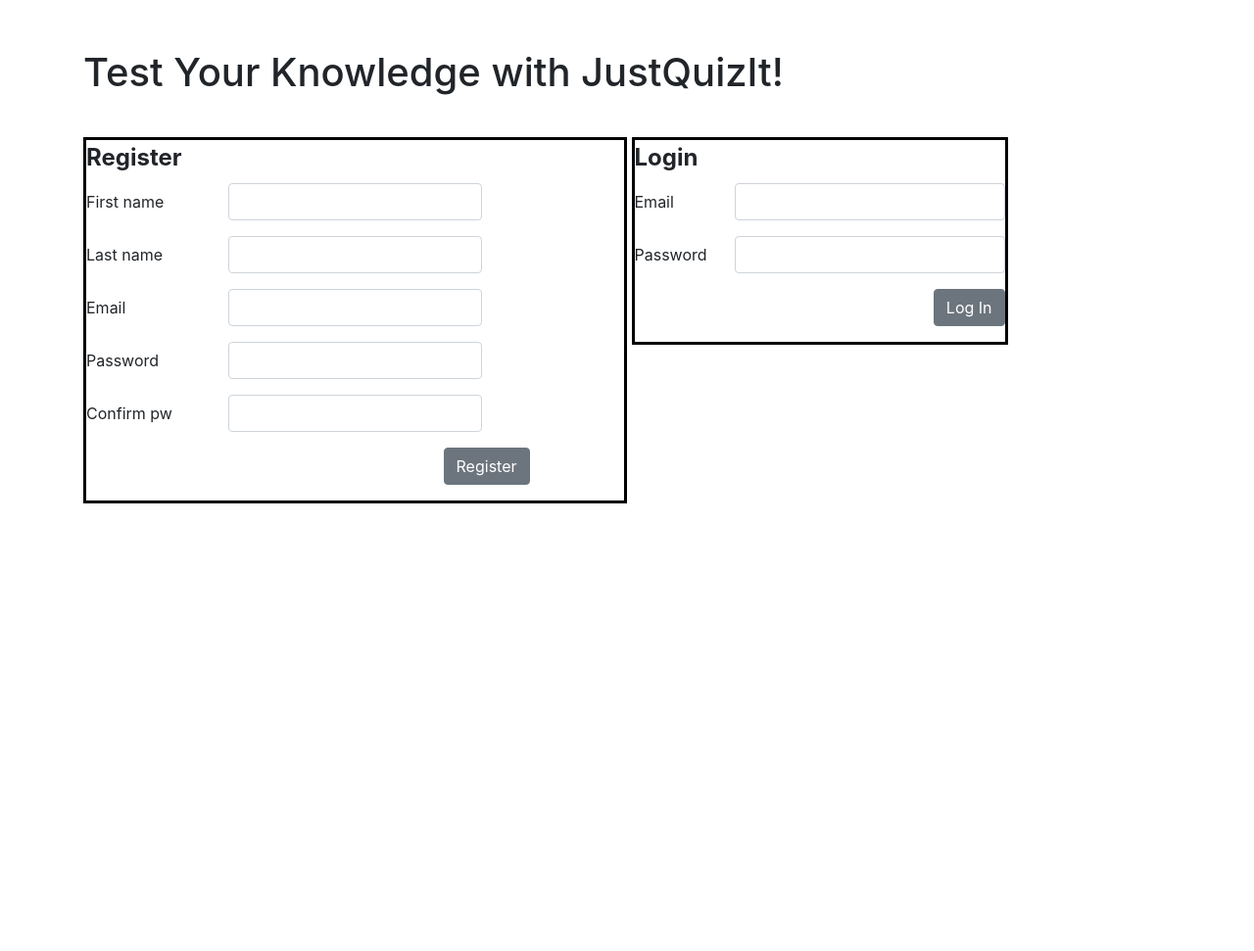
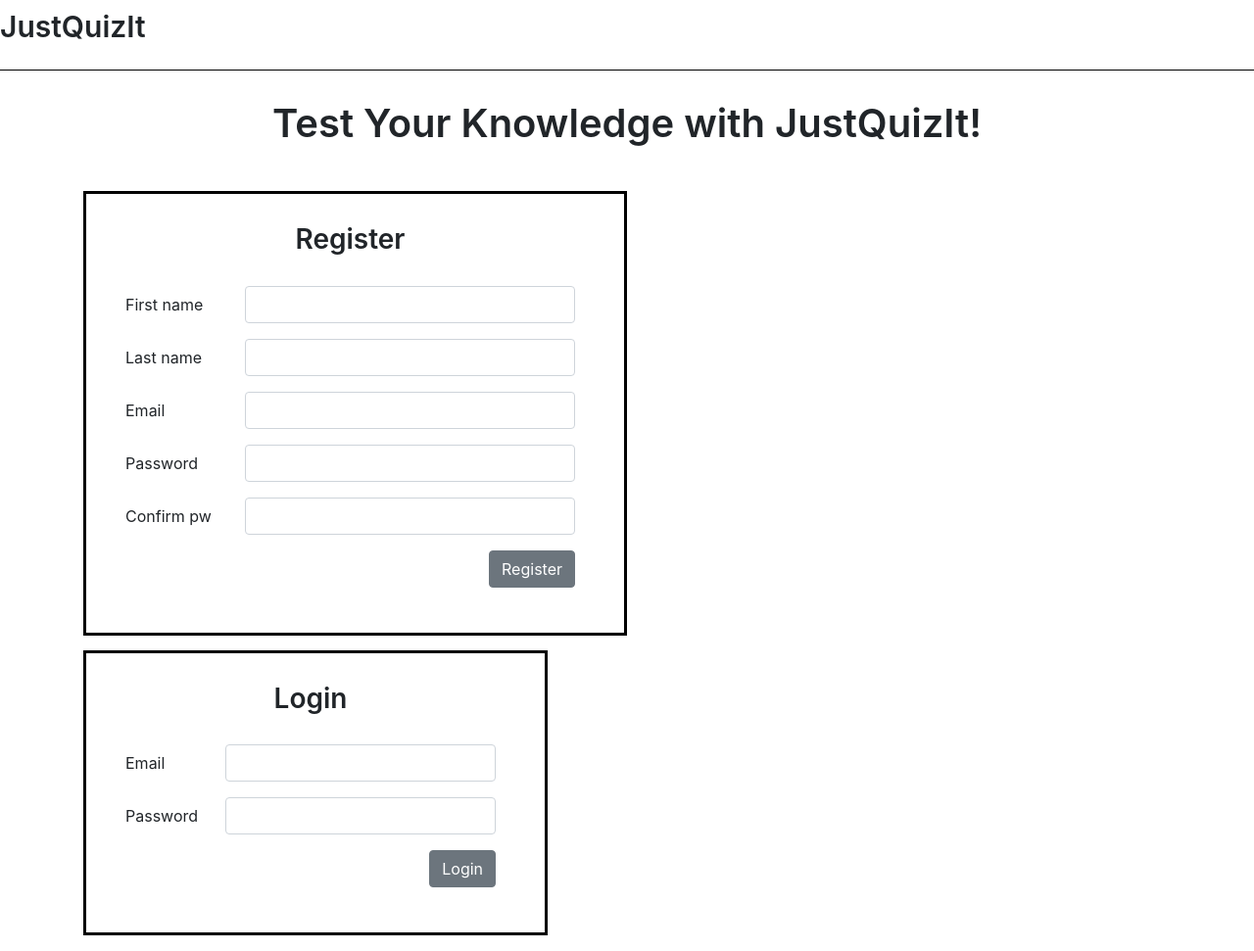
Before and after one commit to trob20/JustQuizIt, a Django app: page / in a window 1280 px wide. Shown: the whole page at 98% size. Before the commit the page ends 514 px from the top, so only its background shows below. Run offline with Django 3.2, Linux system fonts and the light colour scheme; some libraries are stand-ins or nearby versions.

Commit message:
registration and login fixes

```diff
--- a/app/static/style.css
+++ b/app/static/style.css
@@ -1,5 +1,31 @@
 .container {
-	margin-top: 50px;
+	margin-top: 20px;
+}
+.header {
+	text-align: center;
+	margin-top: 30px;
+	margin-bottom: 30px;
+	font-weight: 600;
+}
+
+/* ================ */
+/* Register - Login */
+/* ================ */
+
+.box_format {
+	margin-top: 15px;
+	vertical-align: top;
+	border: 3px solid black;
+	padding: 30px 50px 30px 40px;
+}
+.box_left {
+	width: 50%;
+	margin-right: 100px;
+}
+.box_header {
+	text-align: center;
+	margin-bottom: 30px;
+	font-weight: 600;
 }
 
 /* ============== */
@@ -8,41 +34,34 @@
 
 .navbar, .container-fluid {
 	padding: 0%;
-	padding: 0%;
+}
+.container-fluid {
+	border-bottom: 1px solid black;
 }
 .navbar-brand {
 	font-size: 30px;
 	font-weight: 600;
 }
-.btnLink {
+.btnAsLink {
 	background: none!important;
 	border: none;
-	padding: 0!important;
+	padding-right: 20px !important;
 	color: #007bff;
 	text-decoration: underline;
 	cursor: pointer;
 }
-.btnLink:hover {
+.btnAsLink:hover {
 	color: #0056b3;
 }
 .linkUnderline {
     text-decoration: underline;
 }
-.nav_margin {
-	margin-right: 30px;
+.container-fluid p {
+    padding-right: 30px;
 }
 
 /* ============== */
-/* Headers        */
-/* ============== */
-
-.spacer_top {
-	margin-top: 30px;
-}
-
-
-/* ============== */
-/* Table stripped */
+/* Dashboard      */
 /* ============== */
 
 .table-striped {
@@ -103,29 +122,11 @@
 
 
 
-.box {
-	margin-top: 15px;
-	vertical-align: top;
-	width: 50%
-}
-.box_margin {
-	margin-top: 34px;
-}
-
 .spacer_left {
 	margin-left: 50px;
 }
 
-.box {
-	margin-top: 15px;
-	vertical-align: top;
-	width: 50%;
 
-}
-.box_margin {
-	margin-top: 34px;
-	border: 3px solid black;
-}
 
 .input_format {
 	width: auto;
--- a/app/templates/index.html
+++ b/app/templates/index.html
@@ -15,63 +15,67 @@
 </head>
 
 <body>
+
+    <nav class="navbar">
+        <div class="container-fluid">
+            <p class="navbar-brand">JustQuizIt</p>
+        </div>
+    </nav>
+
     <div class="container">
-    <h1>Test Your Knowledge with JustQuizIt! </h1>
+    <h1 class="header">Test Your Knowledge with JustQuizIt!</h1>
 
-    <div class="box box_margin d-inline-block">
-    <fieldset>
-        <legend><b>Register</b></legend>
+    <div class="box_format box_left d-inline-block">
+        <h3 class="box_header">Register</h3>
         <form action="/register" method="POST">
         {% csrf_token %}
             <div class="form-group row">
                 <label class="col-sm-3 col-form-label">First name</label>
-                <div class="col-sm-6">
+                <div class="col-sm-9">
                     <input class="form-control" name="first_name" required/>
                 </div>
             </div>
 
             <div class="form-group row">
                 <label class="col-sm-3 col-form-label">Last name</label>
-                <div class="col-sm-6">
+                <div class="col-sm-9">
                     <input class="form-control" name="last_name" required/>
                 </div>
             </div>
 
             <div class="form-group row">
                 <label class="col-sm-3 col-form-label">Email</label>
-                <div class="col-sm-6">
+                <div class="col-sm-9">
                     <input class="form-control" name="email" required/>
                 </div>
             </div>
 
             <div class="form-group row">
                 <label class="col-sm-3 col-form-label">Password</label>
-                <div class="col-sm-6">
+                <div class="col-sm-9">
                     <input class="form-control" type="password" name="password" autocapitalize="none" required/>
                 </div>
             </div>
 
             <div class="form-group row">
                 <label class="col-sm-3 col-form-label">Confirm pw</label>
-                <div class="col-sm-6">
+                <div class="col-sm-9">
                     <input class="form-control" type="password" name="confirm_password" autocapitalize="none" required/>
                 </div>
             </div>
 
             <div class="form-group row">
                 <label class="col-sm-3 col-form-label"></label>
-                <div class="col-sm-7">
+                <div class="col-sm-9">
                     <input type="submit" class="btn btn-secondary float-right" value="Register">
                 </div>
             </div>
         </form>
-    </fieldset>
     </div>
 
 
-    <div class="box_margin d-inline-block">
-    <fieldset>
-        <legend><b>Login</b></legend>
+    <div class="box_format d-inline-block">
+        <h3 class="box_header">Login</h3>
         <form action="/login" method="POST">
         {% csrf_token %}
             <div class="form-group row">
@@ -91,11 +95,10 @@
             <div class="form-group row">
                 <label class="col-sm-3 col-form-label"></label>
                 <div class="col-sm-9">
-                    <input type="submit" class="btn btn-secondary float-right" value="Log In">
+                    <input type="submit" class="btn btn-secondary float-right" value="Login">
                 </div>
             </div>
         </form>
-    </fieldset>
     </div>
 
 
```
Also changed, not shown: app/templates/dashboard.html (+11 -7 lines), app/migrations/0001_initial.py (added).
